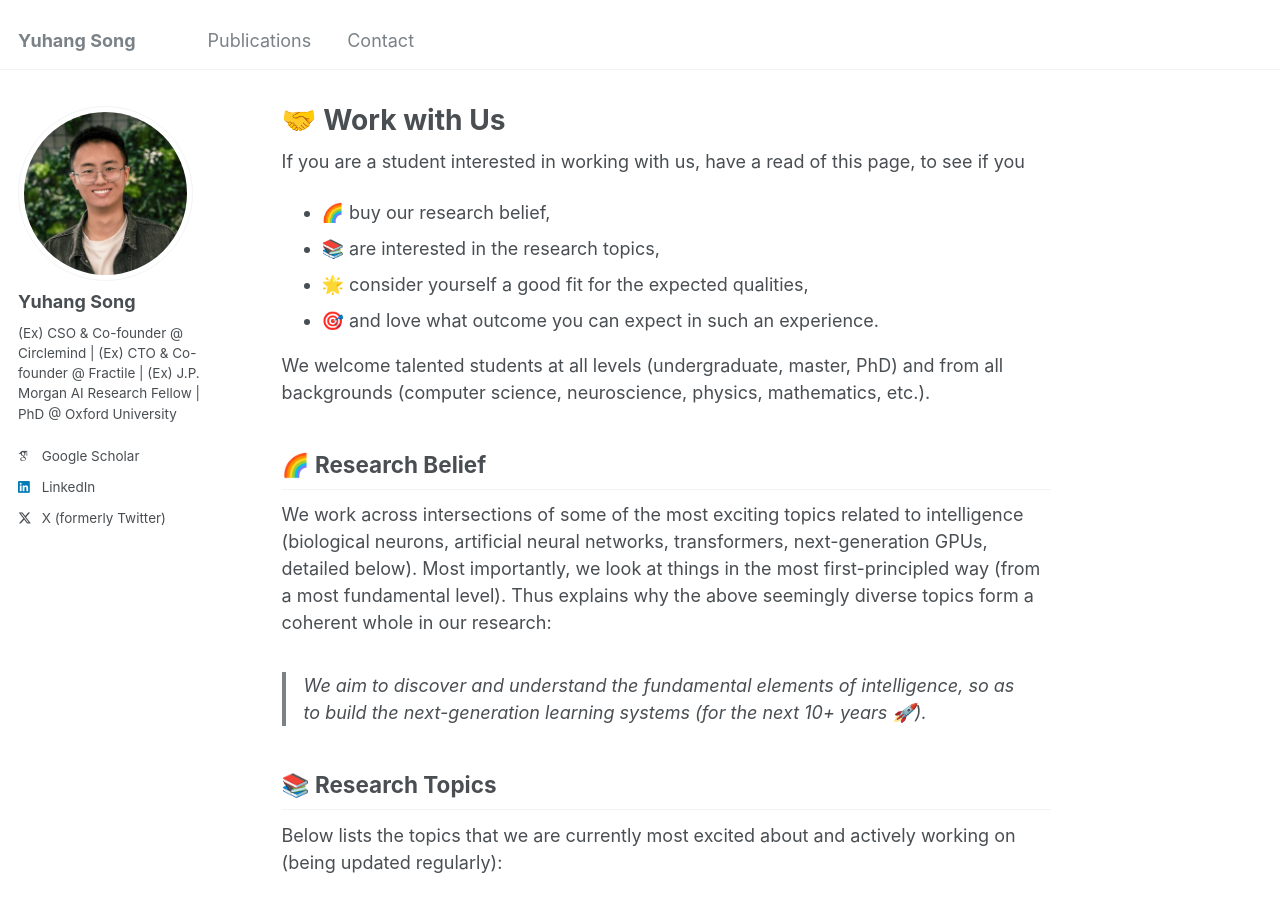
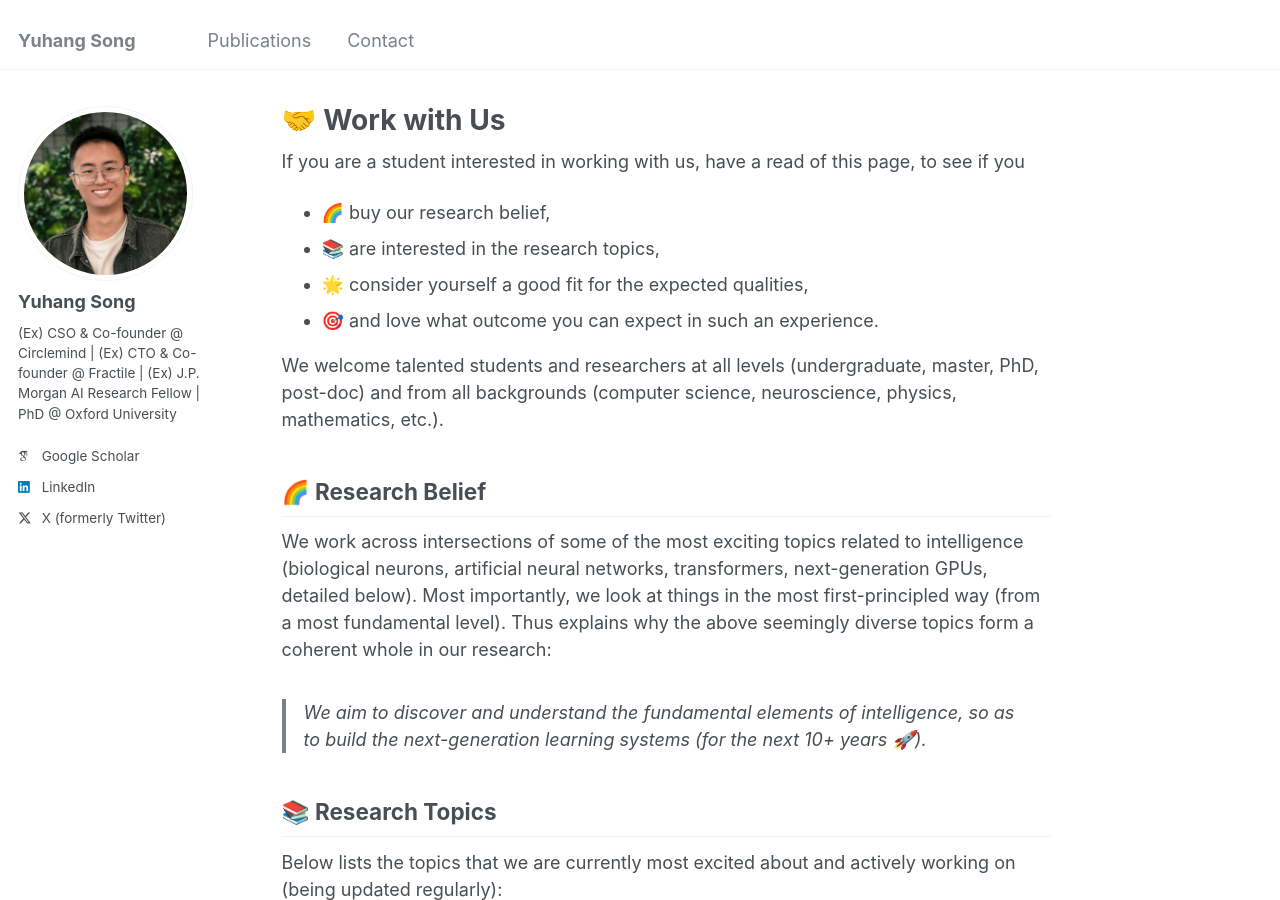
Before and after one commit to YuhangSong/YuhangSong.github.io, a Jekyll site: the page built from _pages/work-with-us.md, in a window 1280 px wide and 900 px high. Built offline with Jekyll 4.4.1, drawn with Linux system fonts in a browser that asks for light colours; some web fonts are replaced.

Commit message:
update work-with-us.md

```diff
--- a/_pages/work-with-us.md
+++ b/_pages/work-with-us.md
@@ -14,7 +14,7 @@ If you are a student interested in working with us, have a read of this page, to
 -   🌟 consider yourself a good fit for the expected qualities,
 -   🎯 and love what outcome you can expect in such an experience.
 
-We welcome talented students at all levels (undergraduate, master, PhD) and from all backgrounds (computer science, neuroscience, physics, mathematics, etc.).
+We welcome talented students and researchers at all levels (undergraduate, master, PhD, post-doc) and from all backgrounds (computer science, neuroscience, physics, mathematics, etc.).
 
 ## 🌈 Research Belief
 
```
